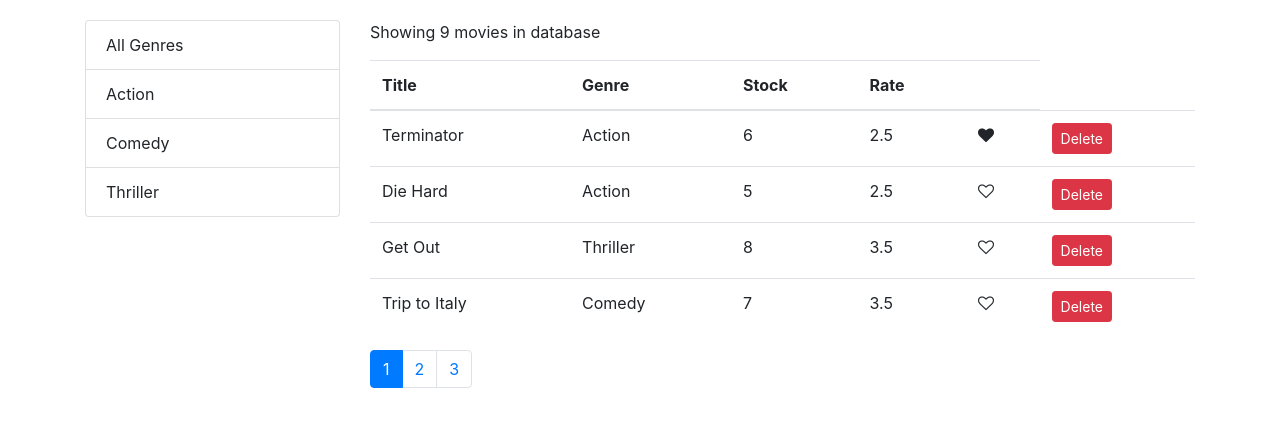
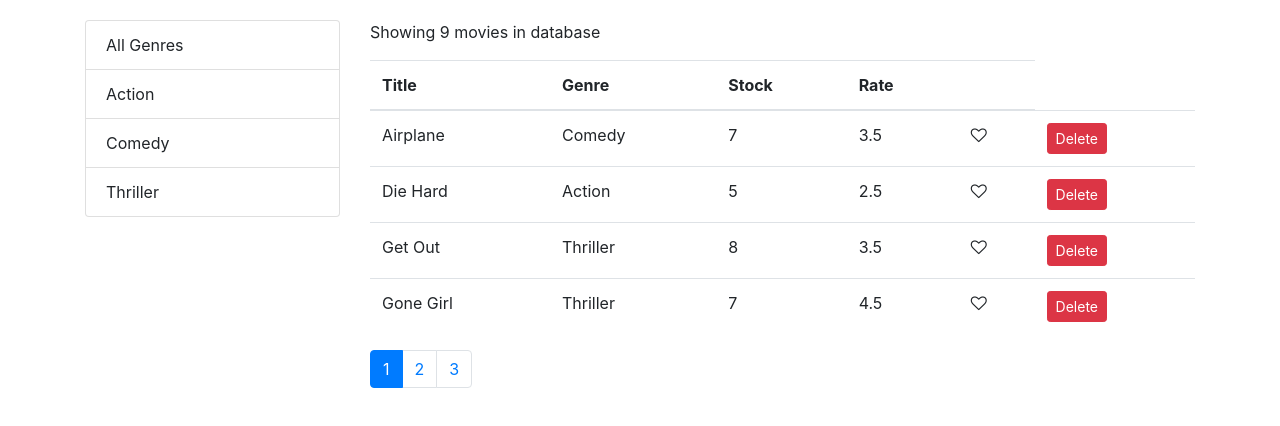
Before and after one commit to mojtabavi/Programing-Training, a React (Create React App) app in the folder React/vidly/: page / in a window 1280 px wide. Shown: the top 426 px of the page. Built offline with nearby package versions, Linux system fonts and the light colour scheme.

Commit message:
React-Sort Implementing Sorting

```diff
--- a/React/vidly/src/components/common/listGroup.jsx
+++ b/React/vidly/src/components/common/listGroup.jsx
@@ -1,4 +1,4 @@
-import React, { Component } from 'react';
+import React from 'react';
 
 
 const ListGroup = props => {
--- a/React/vidly/src/components/movies.jsx
+++ b/React/vidly/src/components/movies.jsx
@@ -1,18 +1,19 @@
 import React, { Component } from 'react';
 import {getMovies} from "../services/fakeMovieService";
 import {getGenres} from "../services/fakeGenreService";
-
 import MoviesTable from "./moviesTable";
 import ListGroup from "./common/listGroup";
 import Pagination from "./common/pagination";
 import { paginate } from "../utils/paginate";
+import _ from 'lodash';
 
 class Movies extends Component {
     state = {
         movies: [],
         genres: [],
         currentPage: 1,
-        pageSize: 4
+        pageSize: 4,
+        sortColumn: { path: 'title', order: 'asc'}
       }
 
 
@@ -47,23 +48,41 @@
 
 
     handleSort = path => {
-        console.log(path)
+        const sortColumn = {...this.state.sortColumn}
+        if(sortColumn.path === path)
+            sortColumn.order = sortColumn.order === "asc" ? "desc" : "asc";
+        else{
+            sortColumn.path = path;
+            sortColumn.order = "asc";
+        }
+        this.setState({ sortColumn });
     };
 
 
 
     render() {
         const {length: count} = this.state.movies;
-        const {pageSize,currentPage,movies: allMovies,selectedGenre} = this.state;
+        const {
+            pageSize,
+            currentPage,
+            sortColumn,
+            movies: allMovies,
+            selectedGenre,
+
+        } = this.state;
 
 
 
         if(count === 0)
             return (<p>There are no movies in database</p>);
 
-            const filtered = selectedGenre && selectedGenre._id ? allMovies.filter(m => m.genre._id == selectedGenre._id) : allMovies;
+            const filtered = selectedGenre && selectedGenre._id
+                ? allMovies.filter(m => m.genre._id == selectedGenre._id)
+                : allMovies;
 
-            const movies = paginate(filtered,currentPage,pageSize);
+            const sorted = _.orderBy(filtered, [sortColumn.path], [sortColumn.order])
+
+            const movies = paginate(sorted,currentPage,pageSize);
 
 
             return (
```
